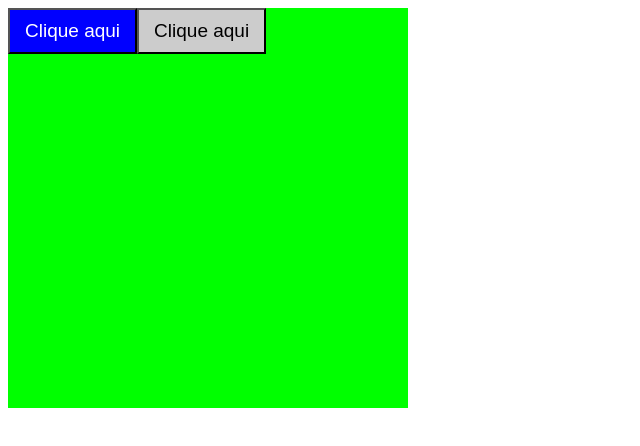
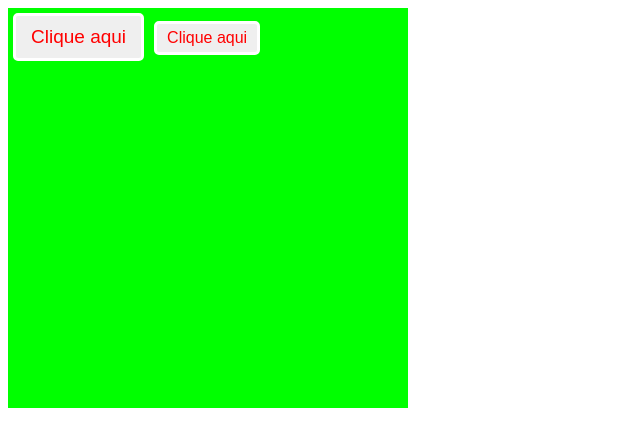
Before and after one commit to samara-maia/-Full-Stack-Development-QA, a React (Create React App) app in the folder 18 - react1/: page / in a window 1280 px wide. Shown: the top 446 px of the page, without its empty margins (0-640 px from the left). Built offline with nearby package versions, Linux system fonts and the light colour scheme.

Commit message:
aula 8 Estilizando c/ StyledComponents

```diff
--- a/18 - react1/src/App2.js
+++ b/18 - react1/src/App2.js
@@ -10,15 +10,22 @@ const Site = styled.div`
 const Botao = styled.button`
   font-size: 19px;
   padding: 10px 15px;
-  background-color: ${props => (props.ativo === true ? '#0000FF' : '#CCC')};
-  color: ${props => (props.ativo === true ? '#FFF' : '#000')};
+  border: 3px solid #ff0000;
+  color: #ff0000;
+  border-color: #fff;
+  margin: 5px;
+  border-radius: 5px;
+`
+const BotaoPequeno = styled(Botao)`
+  padding: 5px 10px;
+  font-size: 16px;
 `
 
 function App() {
   return (
     <Site>
       <Botao ativo={true}>Clique aqui</Botao>
-      <Botao ativo={false}>Clique aqui</Botao>
+      <BotaoPequeno ativo={false}>Clique aqui</BotaoPequeno>
     </Site>
 
     /*<Site>
```
